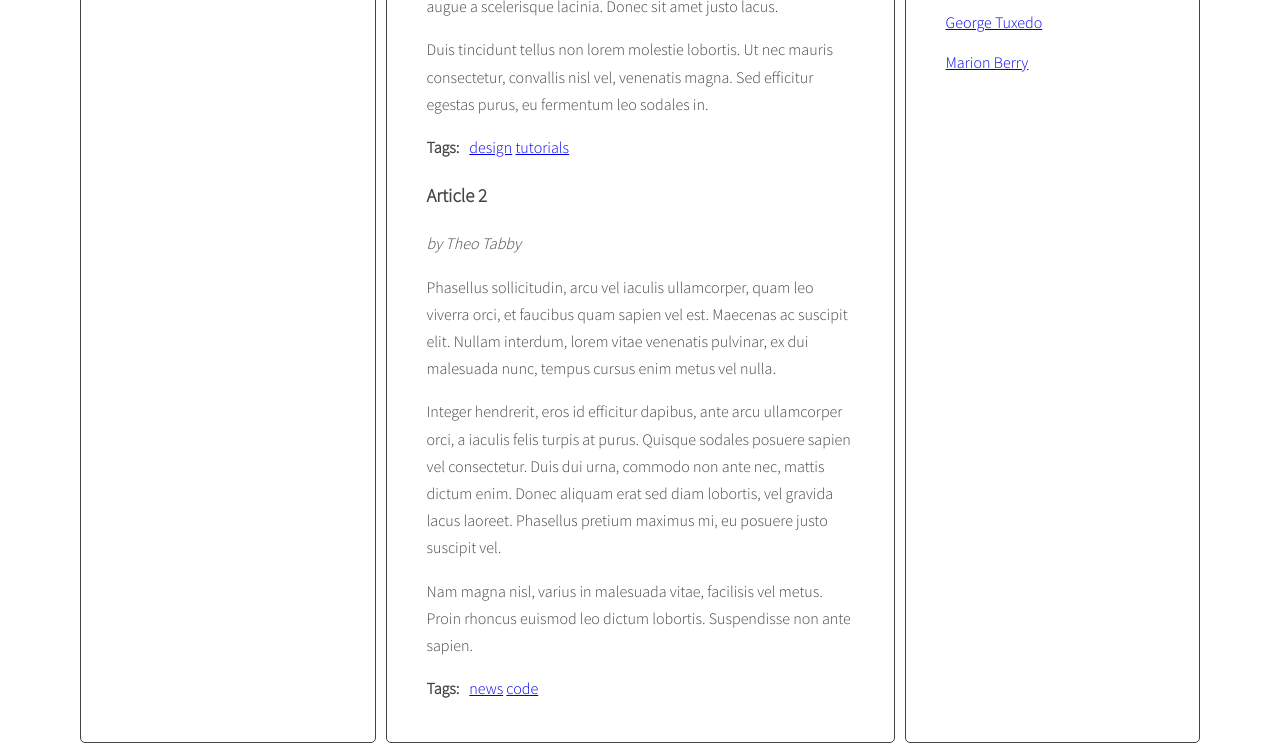
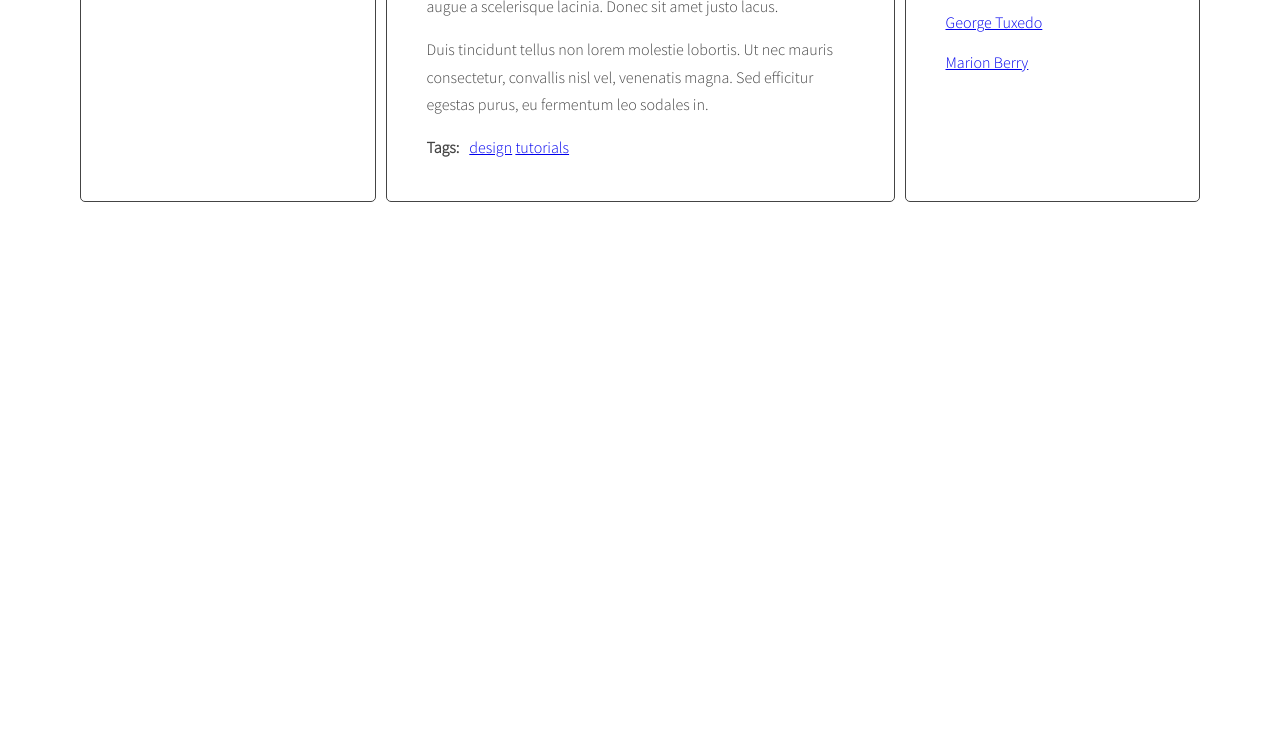
Before and after one commit to Edyta2801/javascript-blog, a website: page index.html in a window 1280 px wide. Shown: the part 637-1388 px from the top of the page. After the commit the page ends 847 px from the top, so only its background shows below. Drawn offline with nearby package versions, Linux system fonts and the light colour scheme.

Commit message:
use 'this'

```diff
--- a/index.html
+++ b/index.html
@@ -52,7 +52,7 @@
                             </ul>
                         </div>
                     </article>
-                    <article class="post active" id="article-2">
+                    <article class="post" id="article-2">
                         <h3 class="post-title">Article 2</h3>
                         <p class="post-author">by Theo Tabby</p>
                         <div class="post-content">
--- a/js/script.js
+++ b/js/script.js
@@ -6,18 +6,22 @@
 // });
 
 const titleClickHandler = function (event) {
+    const clickedElement = this;
     console.log('Link was clicked!');
-    console.log(event);
 
-    /* remove class 'active' from all article links  */
+
+    /*[DONE] remove class 'active' from all article links  */
+
     const activeLinks = document.querySelectorAll('.titles a.active');
+
     for (let activeLink of activeLinks) {
         activeLink.classList.remove('active');
     }
 
-    /* add class 'active' to the clicked link */
+    /* [IN PROGRESS] add class 'active' to the clicked link */
+    console.log('clickedElement:', clickedElement);
 
-    /* remove class 'active' from all articles */
+    /*[DONE] remove class 'active' from all articles */
     const activeArticles = document.querySelectorAll('.posts article.active');
     for (let activeArticle of activeArticles) {
         activeArticle.classList.remove('active');
```
